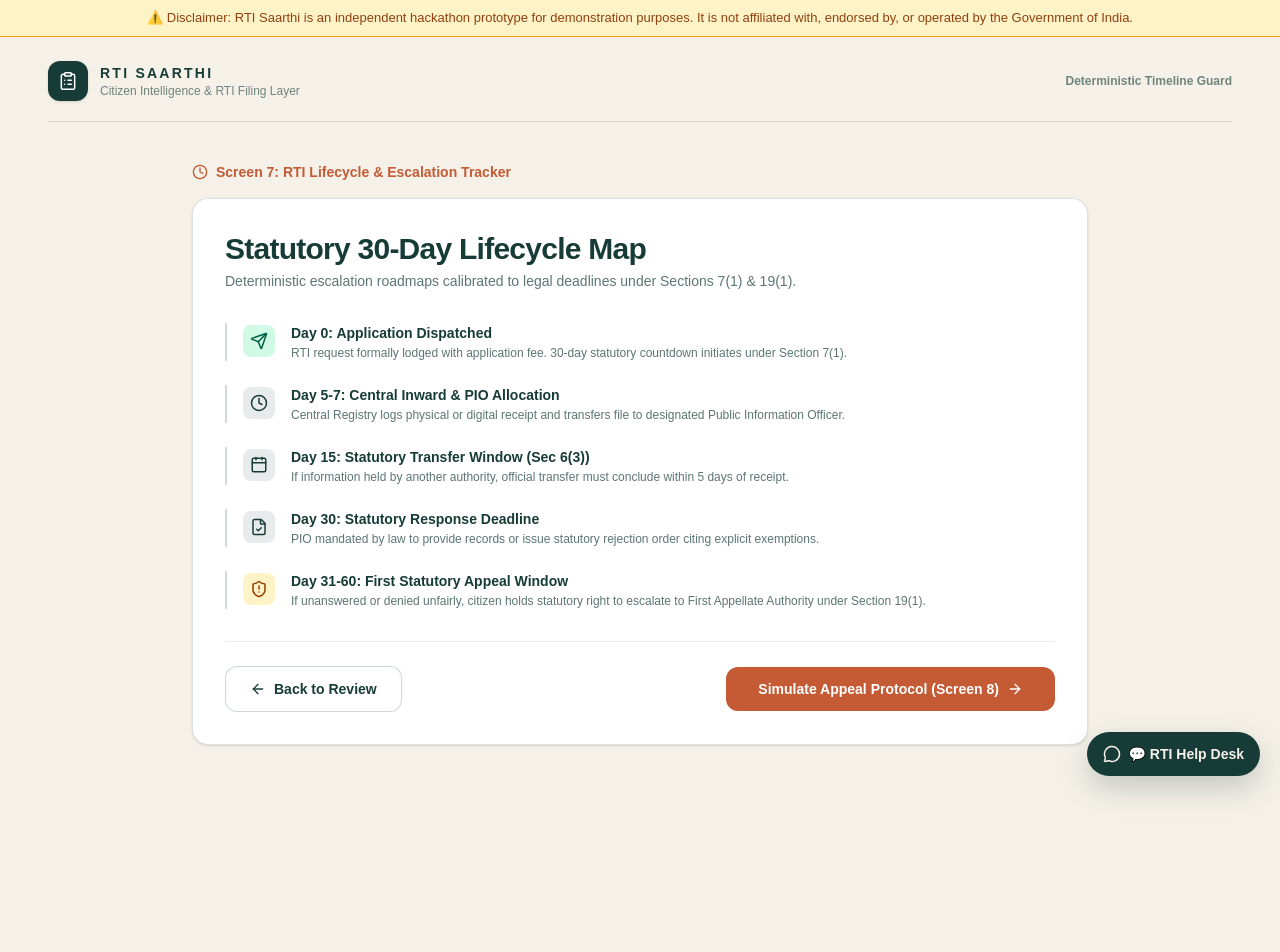
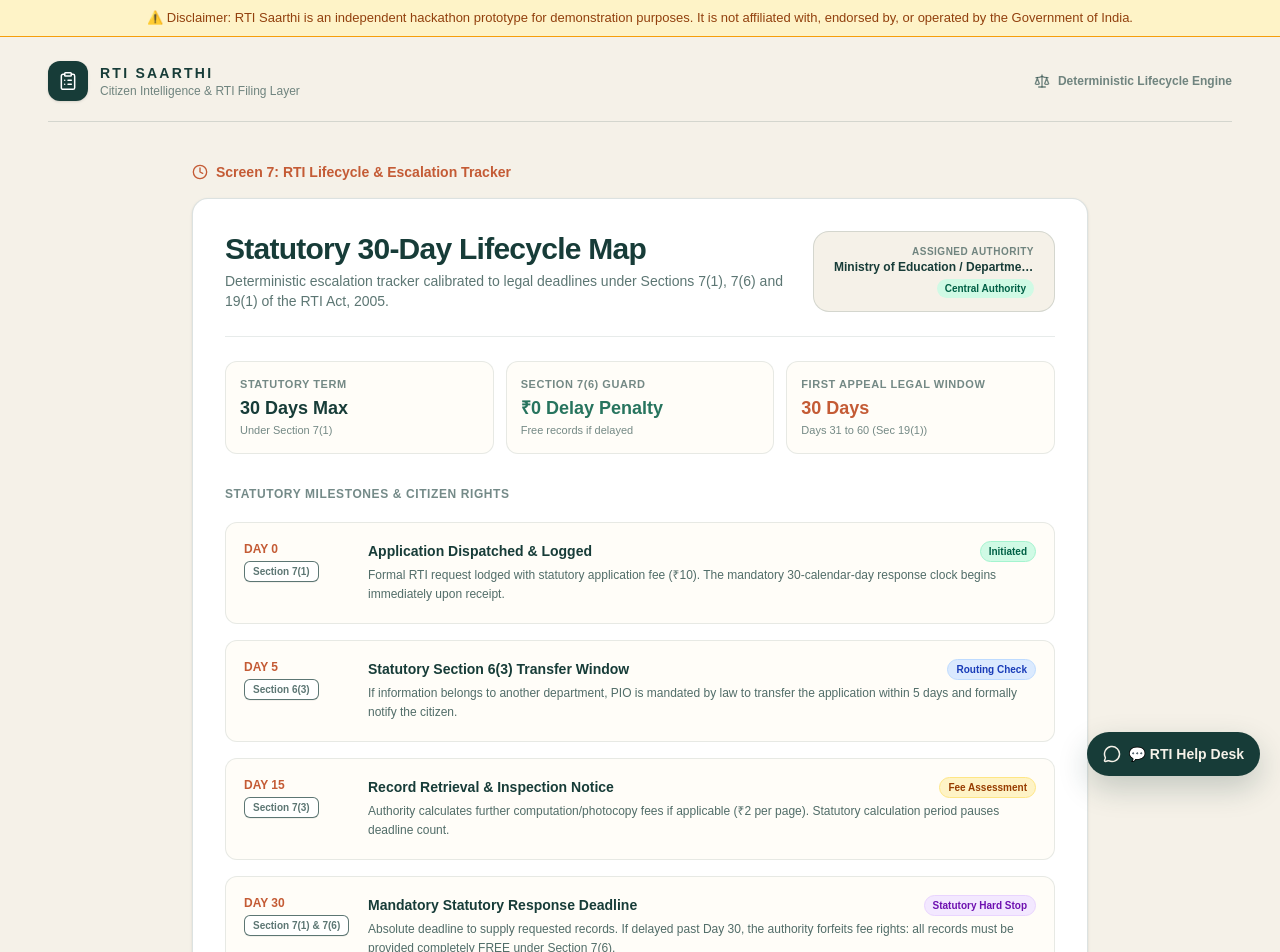
Before and after one commit to mohit-saini-dev/RTI-Saarthi, a Next.js app: page /journey in a window 1280 px wide. Shown: the top 952 px of the page. Before the commit the page ends 837 px from the top, so only its background shows below. Built offline with nearby package versions, Linux system fonts and the light colour scheme.

Commit message:
upgrade screen 7 with rich timeline details

```diff
--- a/src/app/journey/page.tsx
+++ b/src/app/journey/page.tsx
@@ -4,55 +4,86 @@ import React, { useEffect, useState } from "react";
 import Link from "next/link";
 import {
   Clock,
-  CheckCircle2,
-  AlertCircle,
   Calendar,
   FileCheck,
   Send,
   ShieldAlert,
   ArrowRight,
   ArrowLeft,
-  ClipboardList
+  ClipboardList,
+  AlertTriangle,
+  Scale,
+  BellRing,
+  CheckCircle2,
+  FileSpreadsheet,
+  Building2
 } from "lucide-react";
 import type { RtiState } from "@/src/lib/types";
 import { readRtiState } from "@/src/lib/client-state";
 
 export default function JourneyPage() {
   const [state, setState] = useState<RtiState | null>(null);
+  const [activeDay, setActiveDay] = useState<number>(0);
 
   useEffect(() => {
     setState(readRtiState());
   }, []);
 
+  const authority =
+    state?.publicAuthority ||
+    (state?.jurisdiction === "Municipal"
+      ? "Municipal Corporation / Local Body"
+      : state?.jurisdiction === "State"
+      ? "State Public Authority"
+      : "Central Public Information Officer (CPIO)");
+
+  const isMunicipalOrState =
+    state?.jurisdiction === "Municipal" || state?.jurisdiction === "State";
+
   const timelineSteps = [
     {
-      title: "Day 0: Application Dispatched",
-      desc: "RTI request formally lodged with application fee. 30-day statutory countdown initiates under Section 7(1).",
-      status: "done",
+      day: "Day 0",
+      title: "Application Dispatched & Logged",
+      section: "Section 7(1)",
+      desc: "Formal RTI request lodged with statutory application fee (₹10). The mandatory 30-calendar-day response clock begins immediately upon receipt.",
+      badge: "Initiated",
+      badgeColor: "bg-emerald-100 text-emerald-800 border-emerald-200",
       icon: Send,
     },
     {
-      title: "Day 5-7: Central Inward & PIO Allocation",
-      desc: "Central Registry logs physical or digital receipt and transfers file to designated Public Information Officer.",
-      status: "current",
-      icon: Clock,
+      day: "Day 5",
+      title: "Statutory Section 6(3) Transfer Window",
+      section: "Section 6(3)",
+      desc: "If information belongs to another department, PIO is mandated by law to transfer the application within 5 days and formally notify the citizen.",
+      badge: "Routing Check",
+      badgeColor: "bg-blue-100 text-blue-800 border-blue-200",
+      icon: Building2,
     },
     {
-      title: "Day 15: Statutory Transfer Window (Sec 6(3))",
-      desc: "If information held by another authority, official transfer must conclude within 5 days of receipt.",
-      status: "pending",
-      icon: Calendar,
+      day: "Day 15",
+      title: "Record Retrieval & Inspection Notice",
+      section: "Section 7(3)",
+      desc: "Authority calculates further computation/photocopy fees if applicable (₹2 per page). Statutory calculation period pauses deadline count.",
+      badge: "Fee Assessment",
+      badgeColor: "bg-amber-100 text-amber-800 border-amber-200",
+      icon: FileSpreadsheet,
     },
     {
-      title: "Day 30: Statutory Response Deadline",
-      desc: "PIO mandated by law to provide records or issue statutory rejection order citing explicit exemptions.",
-      status: "pending",
+      day: "Day 30",
+      title: "Mandatory Statutory Response Deadline",
+      section: "Section 7(1) & 7(6)",
+      desc: "Absolute deadline to supply requested records. If delayed past Day 30, the authority forfeits fee rights: all records must be provided completely FREE under Section 7(6).",
+      badge: "Statutory Hard Stop",
+      badgeColor: "bg-purple-100 text-purple-800 border-purple-200",
       icon: FileCheck,
     },
     {
-      title: "Day 31-60: First Statutory Appeal Window",
-      desc: "If unanswered or denied unfairly, citizen holds statutory right to escalate to First Appellate Authority under Section 19(1).",
-      status: "appeal",
+      day: "Day 31-60",
+      title: "First Statutory Appeal Escalation Window",
+      section: "Section 19(1)",
+      desc: "If no response received, information is deemed refused. Citizen holds direct legal right to file First Appeal before Senior Appellate Officer.",
+      badge: "Deemed Refusal Window",
+      badgeColor: "bg-rose-100 text-rose-800 border-rose-200",
       icon: ShieldAlert,
     },
   ];
@@ -72,48 +103,111 @@ export default function JourneyPage() {
             </div>
           </Link>
           <div className="hidden items-center gap-2 text-xs font-semibold text-[#173c38]/60 sm:flex">
-            <span>Deterministic Timeline Guard</span>
+            <Scale size={16} />
+            <span>Deterministic Lifecycle Engine</span>
           </div>
         </header>
 
         {/* Content */}
         <section className="mx-auto flex w-full max-w-4xl flex-col justify-center py-10">
+          {/* Screen Indicator */}
           <div className="mb-4 flex items-center gap-2 text-sm font-semibold text-[#c45b35]">
             <Clock size={16} />
             <span>Screen 7: RTI Lifecycle & Escalation Tracker</span>
           </div>
 
           <div className="rounded-2xl border border-[#173c38]/15 bg-white p-6 shadow-sm sm:p-8">
+            {/* Top Summary Banner */}
+            <div className="flex flex-col justify-between gap-6 border-b border-[#173c38]/10 pb-6 sm:flex-row sm:items-center">
+              <div>
                 <h1 className="text-3xl font-extrabold tracking-tight text-[#173c38]">
                   Statutory 30-Day Lifecycle Map
                 </h1>
-            <p className="mt-1 text-sm text-[#173c38]/70">
-              Deterministic escalation roadmaps calibrated to legal deadlines under Sections 7(1) & 19(1).
+                <p className="mt-1 max-w-xl text-sm text-[#173c38]/70">
+                  Deterministic escalation tracker calibrated to legal deadlines under Sections 7(1), 7(6) and 19(1) of the RTI Act, 2005.
                 </p>
+              </div>
 
-            <div className="mt-8 space-y-6">
+              <div className="rounded-2xl border border-[#173c38]/15 bg-[#f5f1e8] px-5 py-3 text-right">
+                <p className="text-[10px] font-bold uppercase tracking-wider text-[#173c38]/60">Assigned Authority</p>
+                <p className="text-xs font-extrabold text-[#173c38] truncate max-w-[200px]">{authority}</p>
+                <span className="mt-1 inline-block rounded-full bg-emerald-100 px-2 py-0.5 text-[10px] font-bold text-emerald-800">
+                  {state?.jurisdiction || "Central"} Authority
+                </span>
+              </div>
+            </div>
+
+            {/* Quick Stat Bar */}
+            <div className="mt-6 grid grid-cols-1 gap-3 sm:grid-cols-3">
+              <div className="rounded-xl border border-[#173c38]/10 bg-[#fffdf8] p-3.5">
+                <p className="text-[11px] font-bold uppercase tracking-wider text-[#173c38]/60">Statutory Term</p>
+                <p className="mt-0.5 text-lg font-black text-[#173c38]">30 Days Max</p>
+                <p className="text-[11px] text-[#173c38]/60">Under Section 7(1)</p>
+              </div>
+              <div className="rounded-xl border border-[#173c38]/10 bg-[#fffdf8] p-3.5">
+                <p className="text-[11px] font-bold uppercase tracking-wider text-[#173c38]/60">Section 7(6) Guard</p>
+                <p className="mt-0.5 text-lg font-black text-[#27745e]">₹0 Delay Penalty</p>
+                <p className="text-[11px] text-[#173c38]/60">Free records if delayed</p>
+              </div>
+              <div className="rounded-xl border border-[#173c38]/10 bg-[#fffdf8] p-3.5">
+                <p className="text-[11px] font-bold uppercase tracking-wider text-[#173c38]/60">First Appeal Legal Window</p>
+                <p className="mt-0.5 text-lg font-black text-[#c45b35]">30 Days</p>
+                <p className="text-[11px] text-[#173c38]/60">Days 31 to 60 (Sec 19(1))</p>
+              </div>
+            </div>
+
+            {/* Step-by-Step Milestones */}
+            <div className="mt-8 space-y-5">
+              <h2 className="text-xs font-bold uppercase tracking-wider text-[#173c38]/60">
+                Statutory Milestones & Citizen Rights
+              </h2>
+
+              <div className="space-y-4">
                 {timelineSteps.map((step, idx) => {
                   const Icon = step.icon;
                   return (
-                  <div key={idx} className="flex items-start gap-4 border-l-2 border-[#173c38]/20 pl-4">
-                    <div className={`mt-0.5 flex size-8 shrink-0 items-center justify-center rounded-lg ${
-                      step.status === "done"
-                        ? "bg-emerald-100 text-emerald-800"
-                        : step.status === "appeal"
-                        ? "bg-amber-100 text-amber-800"
-                        : "bg-[#173c38]/10 text-[#173c38]"
-                    }`}>
-                      <Icon size={18} />
+                    <div
+                      key={idx}
+                      className="flex flex-col gap-3 rounded-xl border border-[#173c38]/10 bg-[#fffdf8] p-4.5 transition-all hover:border-[#173c38]/25 sm:flex-row sm:items-start"
+                    >
+                      <div className="flex shrink-0 items-center gap-3 sm:w-28 sm:flex-col sm:items-start sm:gap-1">
+                        <span className="text-xs font-black uppercase text-[#c45b35]">{step.day}</span>
+                        <span className="rounded-md border bg-white px-2 py-0.5 text-[10px] font-bold text-[#173c38]/70 shadow-2xs">
+                          {step.section}
+                        </span>
                       </div>
-                    <div>
+
+                      <div className="flex-1">
+                        <div className="flex flex-wrap items-center justify-between gap-2">
                           <h3 className="text-sm font-bold text-[#173c38]">{step.title}</h3>
-                      <p className="mt-0.5 text-xs text-[#173c38]/70">{step.desc}</p>
+                          <span className={`rounded-full border px-2 py-0.5 text-[10px] font-bold ${step.badgeColor}`}>
+                            {step.badge}
+                          </span>
+                        </div>
+                        <p className="mt-1 text-xs leading-relaxed text-[#173c38]/75">{step.desc}</p>
                       </div>
                     </div>
                   );
                 })}
               </div>
+            </div>
 
+            {/* Escalation Advisory Card */}
+            <div className="mt-8 rounded-xl border border-amber-200 bg-amber-50/60 p-4">
+              <div className="flex items-start gap-3">
+                <BellRing size={20} className="mt-0.5 shrink-0 text-amber-800" />
+                <div>
+                  <h4 className="text-xs font-bold text-amber-900 uppercase tracking-wider">
+                    Automatic Deemed Refusal Trigger
+                  </h4>
+                  <p className="mt-0.5 text-xs text-amber-900/80">
+                    If no response arrives by Day 30, you do not lose your fee or right to records. The system prepares grounds for First Statutory Appeal under Section 19(1), demanding penal action under Section 20 against non-responsive officers.
+                  </p>
+                </div>
+              </div>
+            </div>
+
+            {/* Navigation Controls */}
             <div className="mt-8 flex flex-col items-center justify-between gap-4 border-t border-[#173c38]/10 pt-6 sm:flex-row">
               <Link
                 href="/review"
```
Lines whose indentation alone changed are shown as unchanged.
